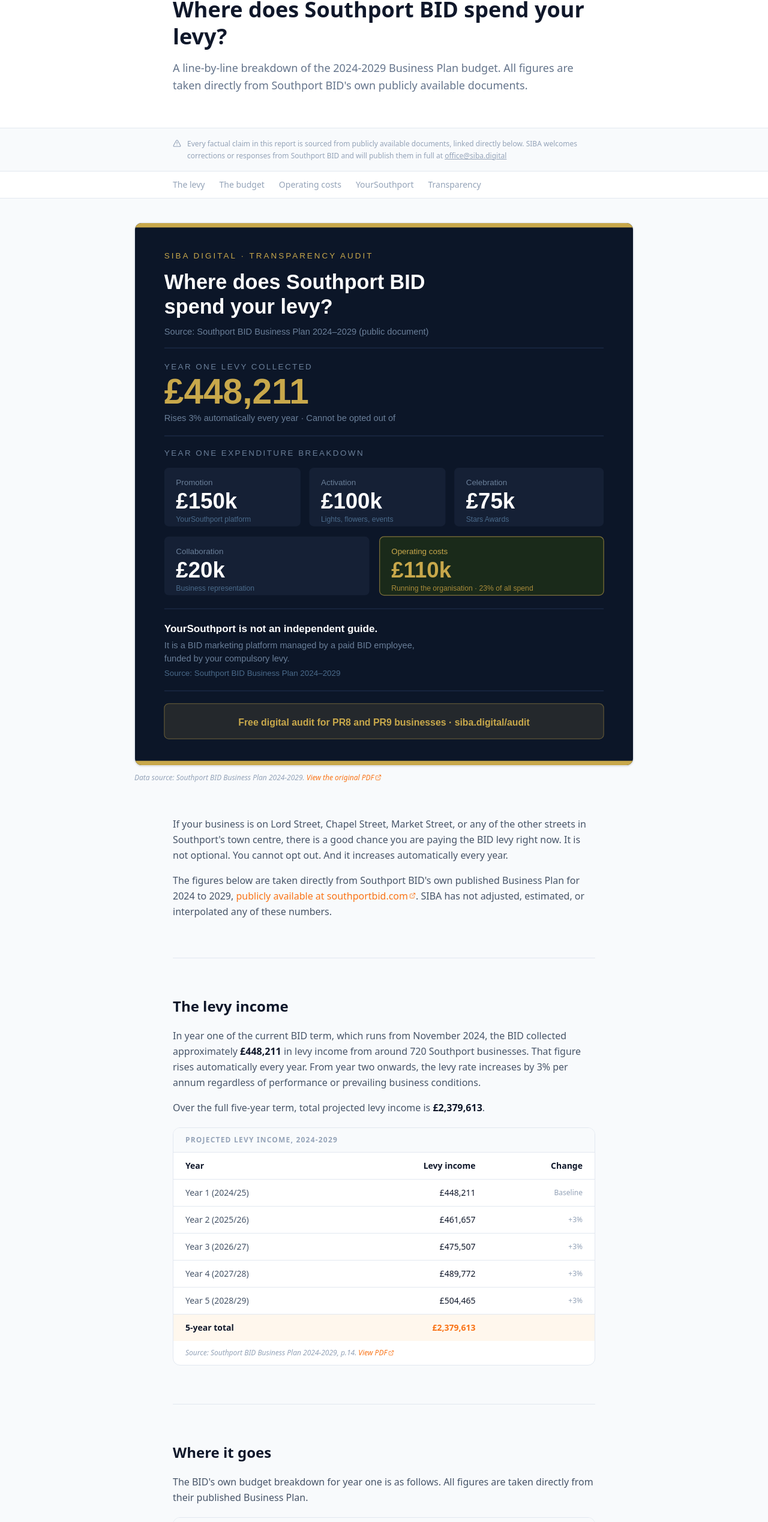
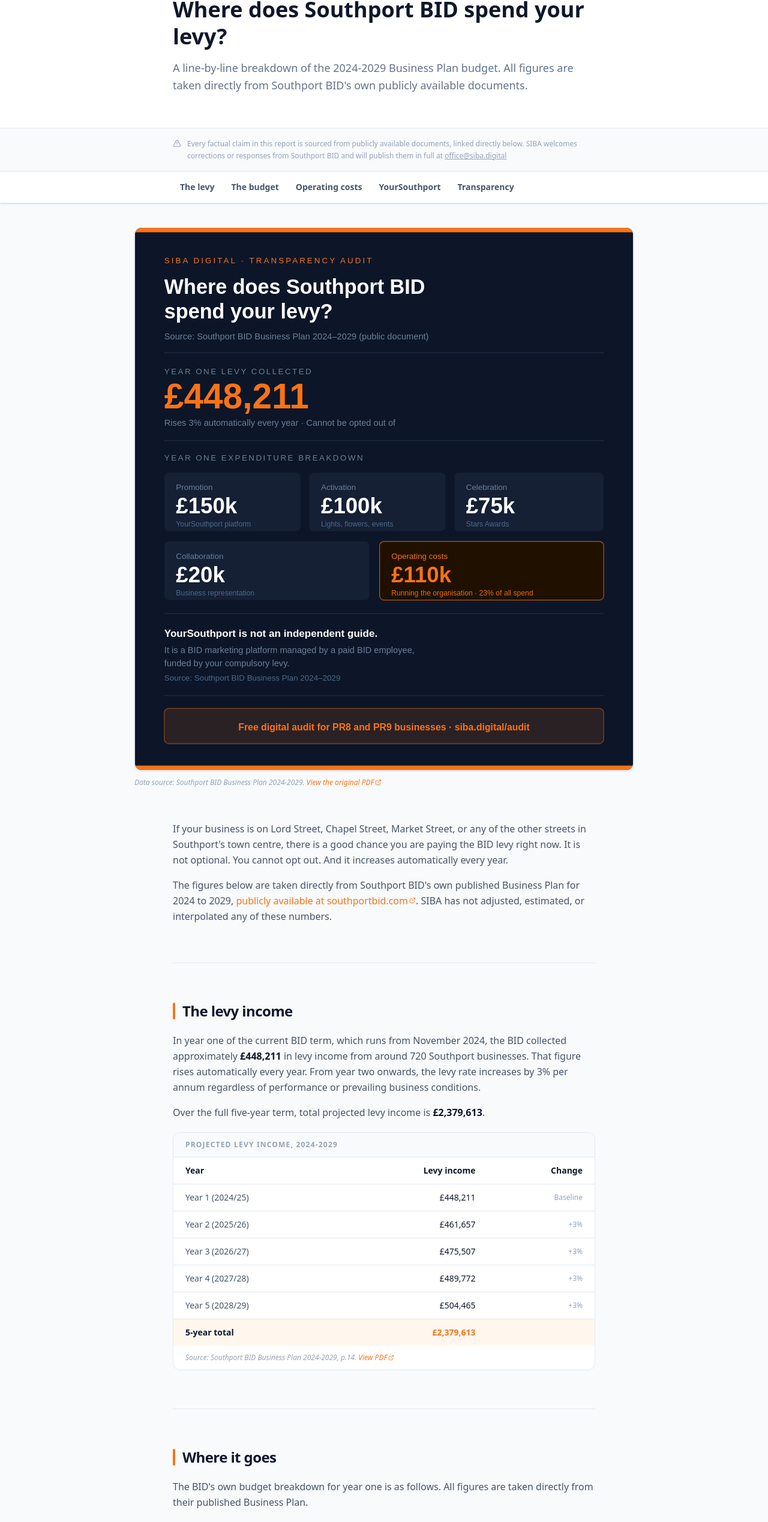
Before and after one commit to damian756/siba.digital, a Next.js app: page /reports/southport-bid-budget-2024 in a window 1280 px wide. Shown: the part 215-2753 px from the top of the page at 60% size. Built offline with nearby package versions, Linux system fonts and the light colour scheme.

Commit message:
Polish: orange SVG, stronger section nav and report headings

```diff
--- a/app/reports/southport-bid-budget-2024/page.tsx
+++ b/app/reports/southport-bid-budget-2024/page.tsx
@@ -31,6 +31,15 @@ const levyProjections = [
 function Source({ children }: { children: React.ReactNode }) {
   return (
     <p className="text-xs text-[#94a3b8] mt-3 italic">{children}</p>
+  );
+}
+
+function SectionHeading({ children }: { children: React.ReactNode }) {
+  return (
+    <div className="flex items-center gap-3 mb-5">
+      <span className="flex-shrink-0 w-1 h-7 rounded-full bg-[#f97316]" />
+      <h2 className="text-2xl font-bold text-[#0f172a] tracking-tight">{children}</h2>
+    </div>
   );
 }
 
@@ -79,9 +88,9 @@ export default function BidBudgetReportPage() {
       </div>
 
       {/* Sticky section nav */}
-      <div className="sticky top-16 z-10 bg-white/95 backdrop-blur-sm border-b border-[#e2e8f0]">
+      <div className="sticky top-16 z-10 bg-white border-b border-[#e2e8f0] shadow-sm">
         <div className="mx-auto max-w-3xl px-4 sm:px-6 lg:px-8">
-          <nav className="flex gap-6 overflow-x-auto py-3">
+          <nav className="flex gap-1 overflow-x-auto py-2">
             {[
               { href: "#levy", label: "The levy" },
               { href: "#budget", label: "The budget" },
@@ -92,7 +101,7 @@ export default function BidBudgetReportPage() {
               <a
                 key={l.href}
                 href={l.href}
-                className="flex-shrink-0 text-sm font-medium text-[#94a3b8] hover:text-[#0f172a] transition-colors"
+                className="flex-shrink-0 px-3 py-2 rounded-md text-sm font-semibold text-[#475569] hover:text-[#0f172a] hover:bg-[#f8fafc] transition-colors"
               >
                 {l.label}
               </a>
@@ -159,7 +168,7 @@ export default function BidBudgetReportPage() {
 
         {/* The levy */}
         <section id="levy" className="scroll-mt-32 space-y-5">
-          <h2 className="text-2xl font-bold text-[#0f172a]">The levy income</h2>
+          <SectionHeading>The levy income</SectionHeading>
           <div className="space-y-4 text-[#475569] leading-relaxed">
             <p>
               In year one of the current BID term, which runs from November 2024, the BID
@@ -220,7 +229,7 @@ export default function BidBudgetReportPage() {
 
         {/* The budget */}
         <section id="budget" className="scroll-mt-32 space-y-5">
-          <h2 className="text-2xl font-bold text-[#0f172a]">Where it goes</h2>
+          <SectionHeading>Where it goes</SectionHeading>
           <p className="text-[#475569] leading-relaxed">
             The BID&apos;s own budget breakdown for year one is as follows. All figures are
             taken directly from their published Business Plan.
@@ -281,7 +290,7 @@ export default function BidBudgetReportPage() {
 
         {/* Operating costs */}
         <section id="operating" className="scroll-mt-32 space-y-4">
-          <h2 className="text-2xl font-bold text-[#0f172a]">The operating cost question</h2>
+          <SectionHeading>The operating cost question</SectionHeading>
           <div className="space-y-4 text-[#475569] leading-relaxed">
             <p>
               £110,000 per year in operating costs, every year for five years, totals{" "}
@@ -317,7 +326,7 @@ export default function BidBudgetReportPage() {
 
         {/* YourSouthport */}
         <section id="yoursouthport" className="scroll-mt-32 space-y-4">
-          <h2 className="text-2xl font-bold text-[#0f172a]">What YourSouthport actually is</h2>
+          <SectionHeading>What YourSouthport actually is</SectionHeading>
           <div className="space-y-4 text-[#475569] leading-relaxed">
             <p>
               Many Southport businesses and visitors encounter YourSouthport and assume it is
@@ -387,7 +396,7 @@ export default function BidBudgetReportPage() {
 
         {/* Transparency */}
         <section id="transparency" className="scroll-mt-32 space-y-4">
-          <h2 className="text-2xl font-bold text-[#0f172a]">The transparency question</h2>
+          <SectionHeading>The transparency question</SectionHeading>
           <div className="space-y-4 text-[#475569] leading-relaxed">
             <p>
               The BID&apos;s resources page states that board meeting minutes are available on
@@ -423,7 +432,7 @@ export default function BidBudgetReportPage() {
 
         {/* 2026 */}
         <section className="space-y-4">
-          <h2 className="text-2xl font-bold text-[#0f172a]">Before July</h2>
+          <SectionHeading>Before July</SectionHeading>
           <div className="space-y-4 text-[#475569] leading-relaxed">
             <p>
               The Open Championship comes to Royal Birkdale in July 2026. 150,000 visitors.
```
Also changed, not shown: public/images/bid-transparency-chart.svg.
